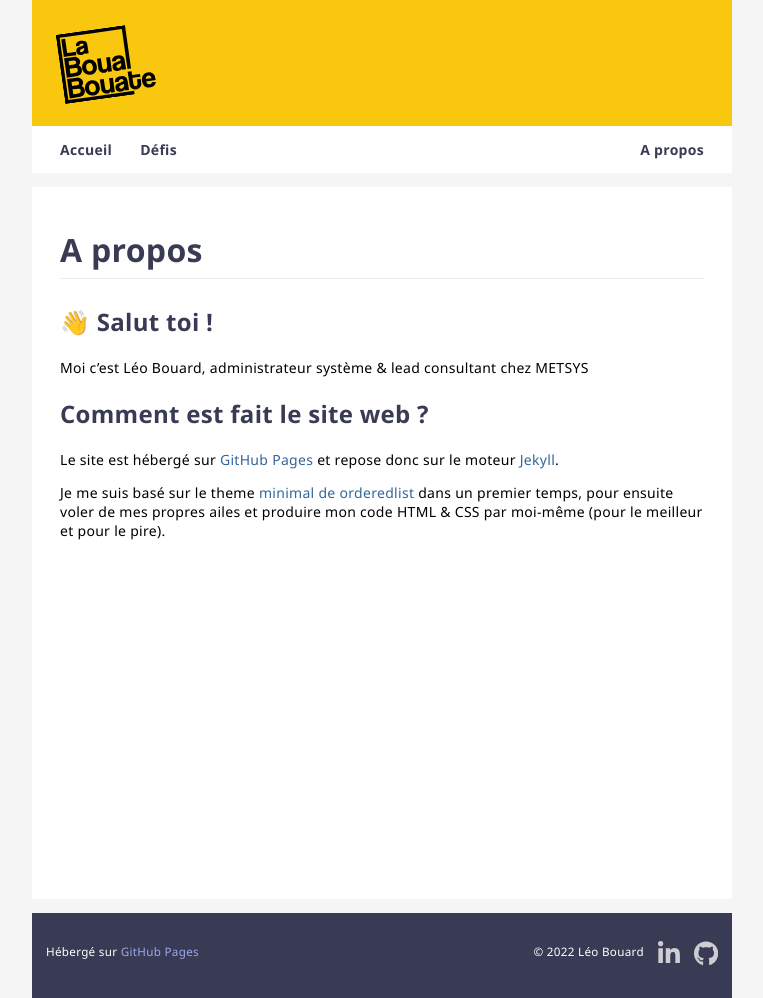
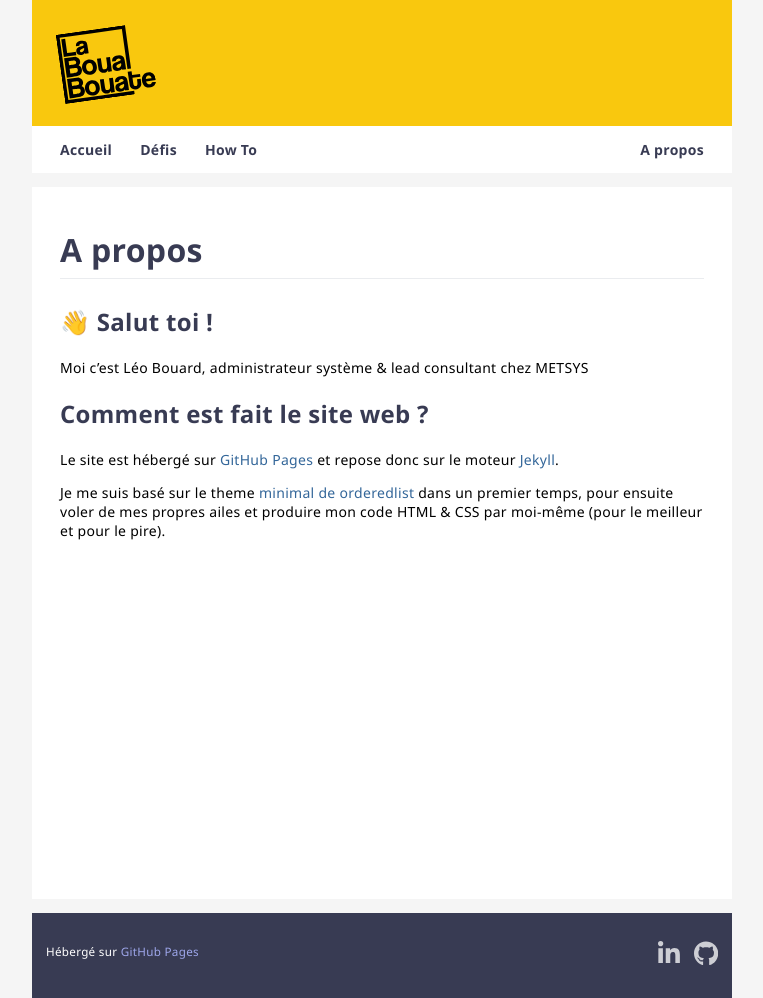
Before and after one commit to leobouard/leobouard.github.io, a Jekyll site: the page built from about.md, in a window 1280 px wide. Shown: the whole page, without its empty margins (258-1021 px from the left). Built offline with Jekyll 4.4.1, drawn with Linux system fonts in a browser that asks for light colours; our own code applies the rules of GitHub Pages for plain Markdown files.

Commit message:
Remove copyright from footer

```diff
--- a/_layouts/default.html
+++ b/_layouts/default.html
@@ -19,7 +19,7 @@
     <nav>
       <a href="{{ "/" | absolute_url }}">Accueil</a>
       <a href="/challenges">Défis</a>
-      <!-- <a href="/howto">How To</a> -->
+      <a href="/howto">How To</a>
       <a href="/about">A propos</a>
     </nav>
 
@@ -49,7 +49,6 @@
           </a>
         </li>
         {% endif %}
-        <li><small>© 2022 Léo Bouard</small></li>
       </ul>
     </footer>
   </body>
--- a/assets/css/style.scss
+++ b/assets/css/style.scss
@@ -191,8 +191,6 @@ section {
         color: #383b53;
     }
 
-
-
     /* --- CODE --- */
 
     pre, code {
```
